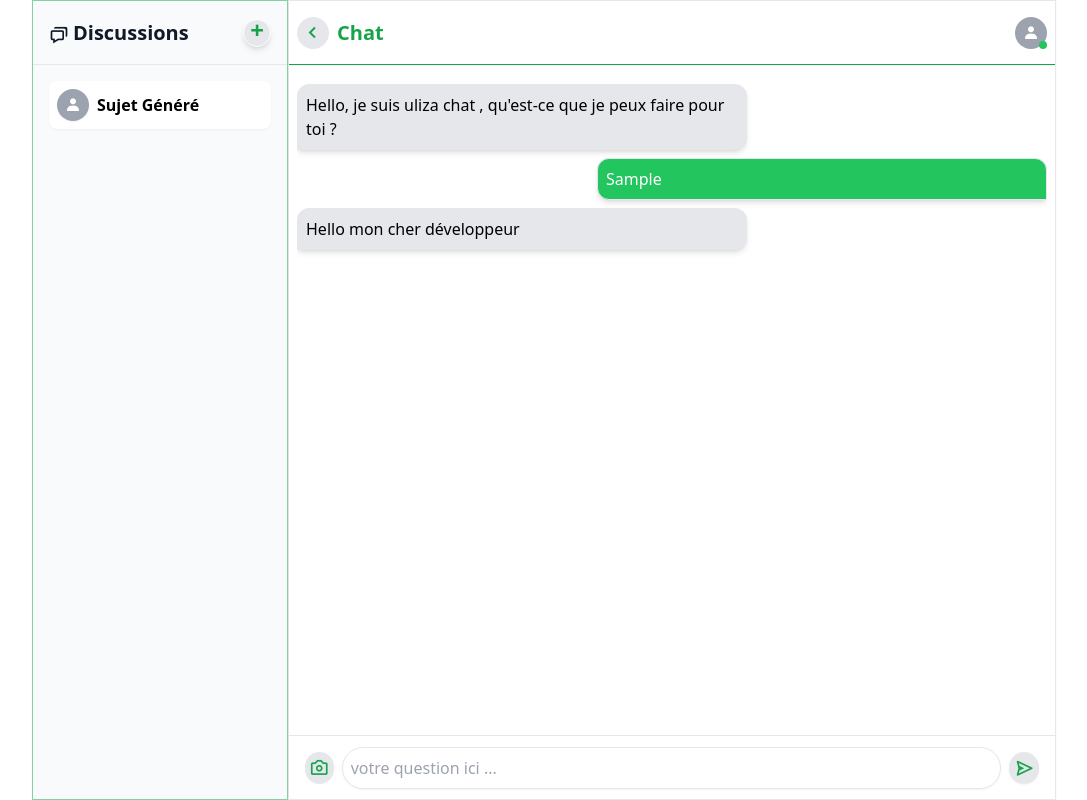
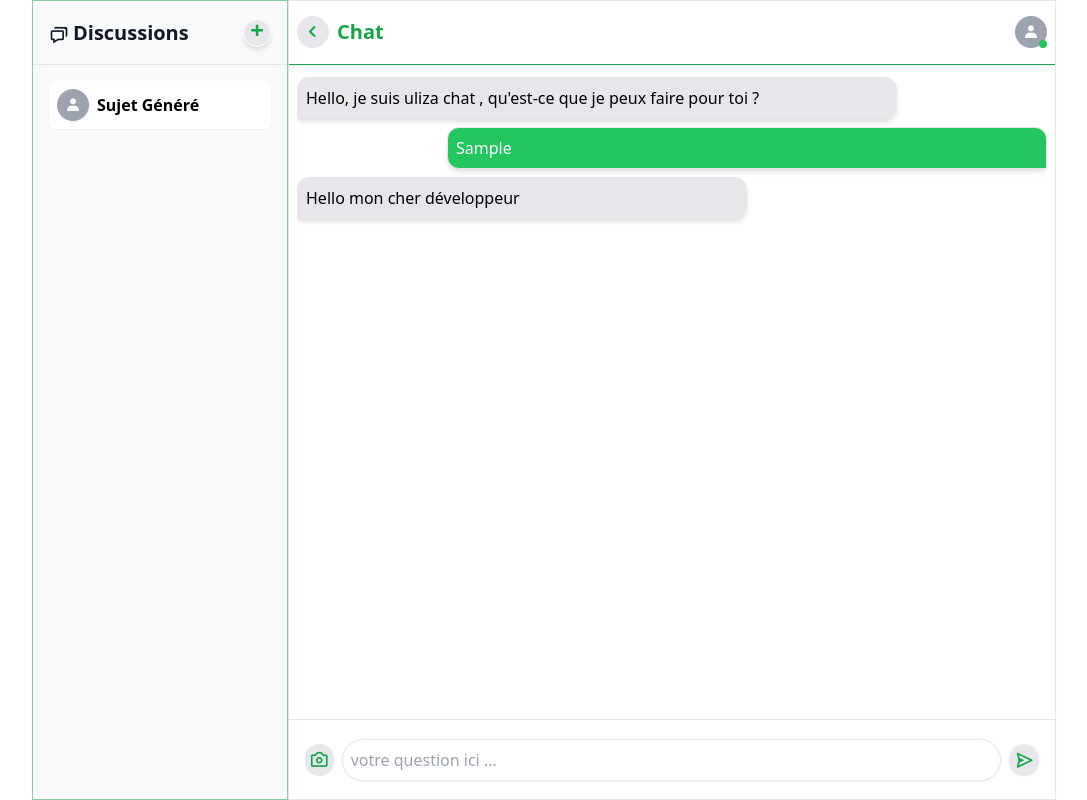
Before and after one commit to Likeur/uliza-chat, a website: page pages/uliza-chat.html in a window 1280 px wide. Both pictures are taken after typing "Sample" into the empty fields and a click on the button 1120 px from the left and 767 px from the top of the page. Shown: the whole page, without its empty margins (96-1183 px from the left). Drawn offline with nearby package versions, Linux system fonts and the light colour scheme.

Commit message:
fixe uliza chat final

```diff
--- a/pages/uliza-chat.html
+++ b/pages/uliza-chat.html
@@ -8,7 +8,7 @@
     <link href='https://unpkg.com/boxicons@2.1.4/css/boxicons.min.css' rel='stylesheet'>
 </head>
 <body>
-    <main>
+    <main class="h-screen overflow-hidden">
         <section class="lg:flex lg:justify-center">
             <section id="discussion-box" class="absolute w-72 lg:relative lg:w-[20%] h-screen bg-gray-50 -translate-x-[100%] lg:-translate-x-0 border-green-600/50 shadow-sm z-50 border duration-200">
                 <div class="">
@@ -18,7 +18,6 @@
                             <span class="ml-1">Discussions</span>
                         </h1>
                         <div class="flex justify-center items-center h-full">
-                            <button></button>
                             <button class="text-2xl font-semibold bg-gray-200 text-green-600 h-7 w-7 flex justify-center items-end shadow-md rounded-full border border-white hover:bg-green-600 hover:text-white hover:duration-200">+</button>
                             <button id="fermer" class="ml-2 relative lg:hidden">
                                 <span class="block h-0.5 w-5 absolute -rotate-45 rounded-full  bg-gray-800 "></span>
@@ -40,7 +39,7 @@
                 </div>
             </section>
             <div class="h-screen overflow-hidden bg-white flex flex-col justify-between lg:w-[60%] lg:border lg:shadow-sm">
-                <div class="bg-white h-[8vh] border-b border-green-600 shadow-sm sticky top-0">
+                <div class="bg-white h-[8%] border-b border-green-600 shadow-sm sticky top-0">
                     <div class="flex justify-between items-center h-full p-2">
                         <div>
                             <span class="flex items-center">
@@ -61,11 +60,11 @@
                         </div>
                     </div>
                 </div>
-                <div class="bg-white h-[82vh] p-2 flex flex-col justify-end">
-                    <ul id="box-message" class=" h-[82vh] flex flex-col overflow-x-hidden overflow-y-scroll">
+                <div class="bg-white h-[82%] p-2 flex flex-col justify-end">
+                    <ul id="box-message" class=" h-[100%] flex flex-col overflow-x-hidden overflow-y-scroll">
                         <li>
                             <div class="flex justify-start mt-1">
-                                <div class="w-[60%]">
+                                <div class="w-[80%]">
                                     <div class="bg-gray-200 border p-2 rounded-t-xl rounded-br-xl shadow-md">
                                         <h1>Hello, je suis uliza chat , qu'est-ce que je peux faire pour toi ?</h1>
                                     </div>
@@ -74,8 +73,8 @@
                         </li>
                     </ul>
                 </div>
-                <form action="" id="send-message-form">
-                    <div class="bg-white border-t h-[8vh] p-4 flex justify-between items-center">
+                <form action="" id="send-message-form"  class="h-[10%]">
+                    <div class="bg-white border-t h-[100%] p-4 flex justify-between items-center">
                         <button class="h-8 w-8 rounded-full bg-gray-200 flex items-center justify-center"><i class='bx bx-camera text-green-600 text-xl' ></i></button>
                         <input id="user-message" type="text" placeholder="votre question ici ..." class="ml-2 w-full rounded-full outline-none shadow-sm border p-2">
                         <button type="submit" id="btn-submit" class="ml-2 h-8 w-8 bg-gray-200 rounded-full shadow-sm p-1 flex justify-center items-center"><i class='bx bx-send text-green-600 text-xl'></i></button>
@@ -114,7 +113,7 @@
                 const userSend = document.createElement('li')
                 userSend.innerHTML = `
                         <div class="flex justify-end mt-1">
-                            <div class="w-[60%]" >
+                            <div class="w-[80%]" >
                                 <div class="bg-green-500 border text-white p-2 rounded-t-xl rounded-bl-xl shadow-md mt-1">
                                     <h1 id="user-mess${id}"></h1>
                                 </div>
@@ -134,7 +133,7 @@
                 setTimeout(() => {
                     botreponse.innerHTML = `
                         <div class="flex justify-start mt-1">
-                            <div class="w-[60%]">
+                            <div class="w-[80%]">
                                 <div id="boite-reponse" class="bg-gray-200 mt-1 border p-2 rounded-t-xl rounded-br-xl shadow-md">
                                     <h1>ecrit...</h1>
                                 </div>
```
Also changed, not shown: pages/uliza-rafiki2.html (+1 -1 lines), css/output.css.
